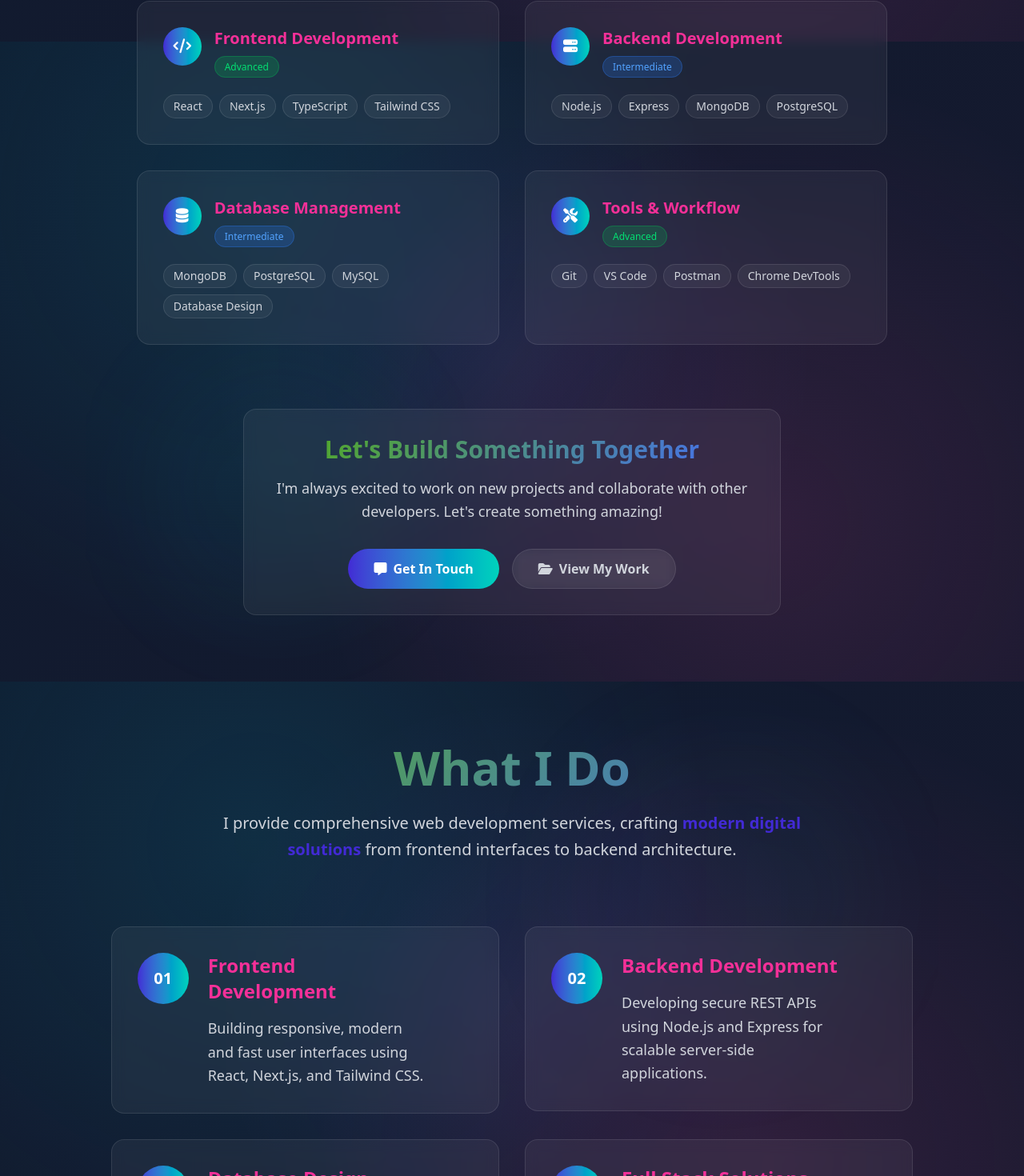
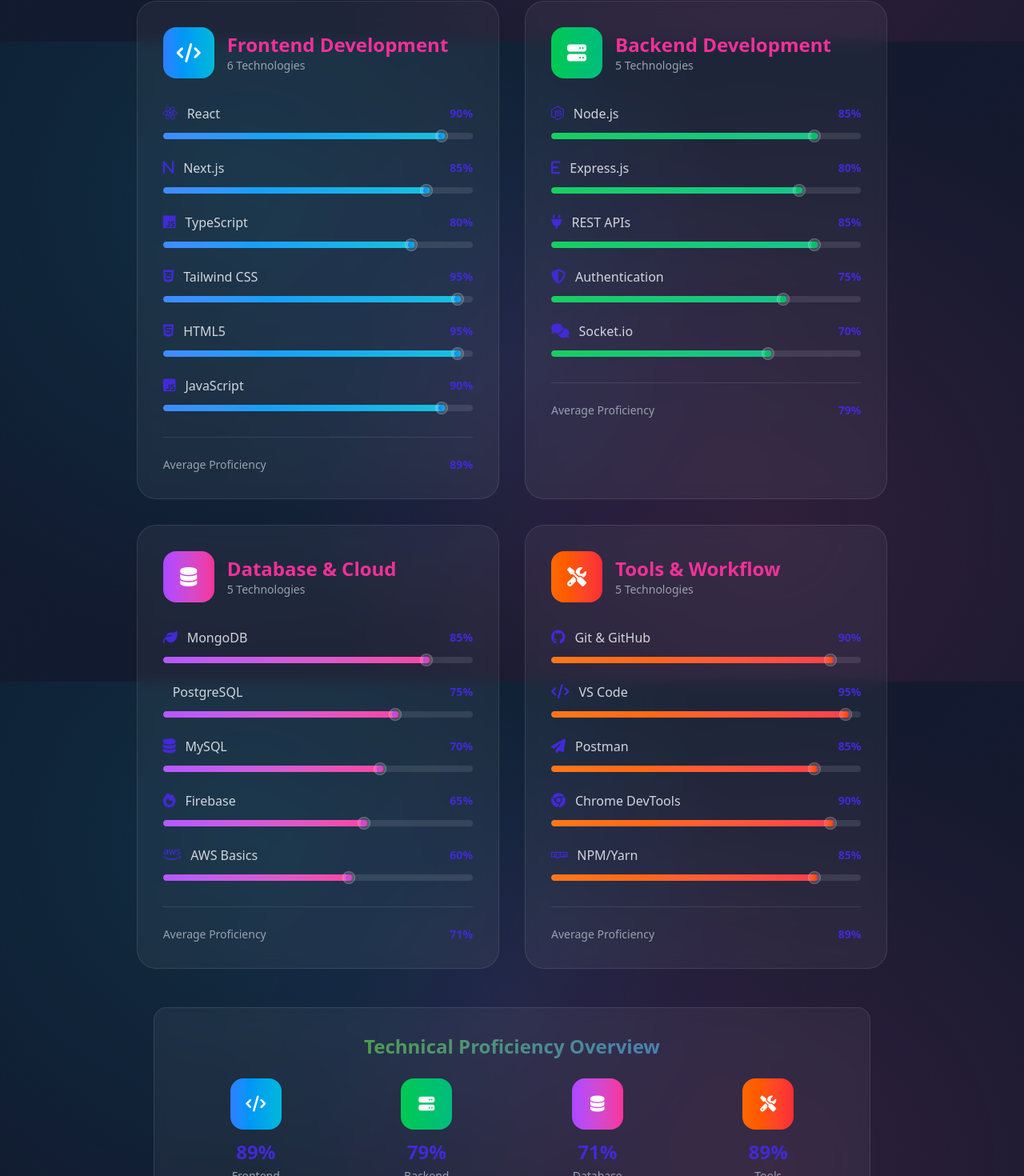
Before and after one commit to Azizul-haque1/my-portfolio, a React (Vite) app: page / in a window 1280 px wide. Shown: the part 3148-4618 px from the top of the page at 80% size. Built offline with nearby package versions, Linux system fonts and the light colour scheme.

Commit message:
skill section update

```diff
--- a/src/components/About.jsx
+++ b/src/components/About.jsx
@@ -16,28 +16,53 @@
 
     const skills = [
         {
-            name: "Frontend Development",
-            level: "Advanced",
-            technologies: ["React", "Next.js", "TypeScript", "Tailwind CSS"],
-            icon: "fa-solid fa-code"
+            category: "Frontend Development",
+            color: "from-blue-500 to-cyan-500",
+            icon: "fa-solid fa-code",
+            skills: [
+                { name: "React", level: 90, icon: "fa-brands fa-react" },
+                { name: "Next.js", level: 85, icon: "fa-solid fa-n" },
+                { name: "TypeScript", level: 80, icon: "fa-brands fa-js" },
+                { name: "Tailwind CSS", level: 95, icon: "fa-brands fa-css3-alt" },
+                { name: "HTML5", level: 95, icon: "fa-brands fa-html5" },
+                { name: "JavaScript", level: 90, icon: "fa-brands fa-js-square" }
+            ]
         },
         {
-            name: "Backend Development",
-            level: "Intermediate",
-            technologies: ["Node.js", "Express", "MongoDB", "PostgreSQL"],
-            icon: "fa-solid fa-server"
+            category: "Backend Development",
+            color: "from-green-500 to-emerald-500",
+            icon: "fa-solid fa-server",
+            skills: [
+                { name: "Node.js", level: 85, icon: "fa-brands fa-node-js" },
+                { name: "Express.js", level: 80, icon: "fa-solid fa-e" },
+                { name: "REST APIs", level: 85, icon: "fa-solid fa-plug" },
+                { name: "Authentication", level: 75, icon: "fa-solid fa-shield-halved" },
+                { name: "Socket.io", level: 70, icon: "fa-solid fa-comments" }
+            ]
         },
         {
-            name: "Database Management",
-            level: "Intermediate",
-            technologies: ["MongoDB", "PostgreSQL", "MySQL", "Database Design"],
-            icon: "fa-solid fa-database"
+            category: "Database & Cloud",
+            color: "from-purple-500 to-pink-500",
+            icon: "fa-solid fa-database",
+            skills: [
+                { name: "MongoDB", level: 85, icon: "fa-solid fa-leaf" },
+                { name: "PostgreSQL", level: 75, icon: "fa-solid fa-elephant" },
+                { name: "MySQL", level: 70, icon: "fa-solid fa-database" },
+                { name: "Firebase", level: 65, icon: "fa-solid fa-fire" },
+                { name: "AWS Basics", level: 60, icon: "fa-brands fa-aws" }
+            ]
         },
         {
-            name: "Tools & Workflow",
-            level: "Advanced",
-            technologies: ["Git", "VS Code", "Postman", "Chrome DevTools"],
-            icon: "fa-solid fa-tools"
+            category: "Tools & Workflow",
+            color: "from-orange-500 to-red-500",
+            icon: "fa-solid fa-tools",
+            skills: [
+                { name: "Git & GitHub", level: 90, icon: "fa-brands fa-github" },
+                { name: "VS Code", level: 95, icon: "fa-solid fa-code" },
+                { name: "Postman", level: 85, icon: "fa-solid fa-paper-plane" },
+                { name: "Chrome DevTools", level: 90, icon: "fa-brands fa-chrome" },
+                { name: "NPM/Yarn", level: 85, icon: "fa-brands fa-npm" }
+            ]
         }
     ];
 
@@ -222,58 +247,137 @@
                             Skills & Technologies
                         </h3>
                         <p className="text-gray-300 text-lg max-w-2xl mx-auto">
-                            Technologies I'm currently working with and continuously learning
+                            My technical expertise across different areas of web development
                         </p>
                     </motion.div>
 
                     <div className="grid md:grid-cols-2 gap-8">
-                        {skills.map((skill, index) => (
+                        {skills.map((category, categoryIndex) => (
                             <motion.div
-                                key={index}
+                                key={categoryIndex}
                                 initial={{ opacity: 0, y: 30 }}
                                 whileInView={{ opacity: 1, y: 0 }}
-                                transition={{ duration: 0.6, delay: index * 0.1 }}
+                                transition={{ duration: 0.6, delay: categoryIndex * 0.1 }}
                                 className="group"
                             >
-                                <div className="p-8 rounded-2xl bg-white/5 backdrop-blur-sm border border-white/10
-                                              hover:bg-white/10 hover:border-primary/20 transition-all duration-300 h-full">
+                                <div className="p-8 rounded-3xl bg-white/5 backdrop-blur-sm border border-white/10
+                                              hover:bg-white/8 hover:border-primary/20 transition-all duration-500 h-full">
 
-                                    <div className="flex items-start gap-4 mb-6">
-                                        <div className="w-12 h-12 rounded-full bg-gradient-to-r from-primary to-accent
-                                                      flex items-center justify-center text-white group-hover:scale-110
-                                                      transition-transform duration-300">
-                                            <i className={`${skill.icon} text-lg`}></i>
+                                    {/* Category Header */}
+                                    <div className="flex items-center gap-4 mb-8">
+                                        <div className={`w-16 h-16 rounded-2xl bg-gradient-to-r ${category.color}
+                                                      flex items-center justify-center text-white text-2xl
+                                                      group-hover:scale-110 transition-transform duration-300`}>
+                                            <i className={category.icon}></i>
                                         </div>
-                                        <div className="flex-1">
-                                            <h4 className="text-xl font-semibold text-secondary mb-2 group-hover:text-gradient
+                                        <div>
+                                            <h4 className="text-2xl font-bold text-secondary group-hover:text-gradient
                                                          transition-all duration-300">
-                                                {skill.name}
+                                                {category.category}
                                             </h4>
-                                            <span className={`px-3 py-1 rounded-full text-xs font-medium ${
-                                                skill.level === 'Advanced' ? 'bg-green-500/20 text-green-400 border border-green-500/30' :
-                                                'bg-blue-500/20 text-blue-400 border border-blue-500/30'
-                                            }`}>
-                                                {skill.level}
-                                            </span>
+                                            <p className="text-gray-400 text-sm">
+                                                {category.skills.length} Technologies
+                                            </p>
                                         </div>
                                     </div>
 
-                                    <div className="flex flex-wrap gap-2">
-                                        {skill.technologies.map((tech, techIndex) => (
-                                            <span
-                                                key={techIndex}
-                                                className="px-3 py-1 bg-white/5 text-gray-300 rounded-full text-sm border border-white/10
-                                                         group-hover:bg-primary/10 group-hover:text-primary group-hover:border-primary/20
-                                                         transition-all duration-300"
+                                    {/* Skills List with Progress Bars */}
+                                    <div className="space-y-6">
+                                        {category.skills.map((skill, skillIndex) => (
+                                            <motion.div
+                                                key={skillIndex}
+                                                initial={{ opacity: 0, x: -20 }}
+                                                whileInView={{ opacity: 1, x: 0 }}
+                                                transition={{ duration: 0.5, delay: (categoryIndex * 0.1) + (skillIndex * 0.05) }}
+                                                className="group/skill"
                                             >
-                                                {tech}
+                                                {/* Skill Name and Percentage */}
+                                                <div className="flex items-center justify-between mb-3">
+                                                    <div className="flex items-center gap-3">
+                                                        <i className={`${skill.icon} text-primary text-lg`}></i>
+                                                        <span className="text-gray-300 font-medium group-hover/skill:text-secondary
+                                                                       transition-colors duration-300">
+                                                            {skill.name}
+                                                        </span>
+                                                    </div>
+                                                    <span className="text-primary font-bold text-sm">
+                                                        {skill.level}%
+                                                    </span>
+                                                </div>
+
+                                                {/* Progress Bar */}
+                                                <div className="relative">
+                                                    <div className="w-full h-2 bg-white/10 rounded-full overflow-hidden">
+                                                        <motion.div
+                                                            initial={{ width: 0 }}
+                                                            whileInView={{ width: `${skill.level}%` }}
+                                                            transition={{ duration: 1.5, delay: (categoryIndex * 0.2) + (skillIndex * 0.1), ease: "easeOut" }}
+                                                            className={`h-full bg-gradient-to-r ${category.color} rounded-full relative`}
+                                                        >
+                                                            {/* Glow Effect */}
+                                                            <div className="absolute inset-0 bg-white/20 rounded-full animate-pulse"></div>
+                                                        </motion.div>
+                                                    </div>
+
+                                                    {/* Skill Level Indicator */}
+                                                    <motion.div
+                                                        initial={{ scale: 0 }}
+                                                        whileInView={{ scale: 1 }}
+                                                        transition={{ duration: 0.5, delay: (categoryIndex * 0.2) + (skillIndex * 0.1) + 1 }}
+                                                        className="absolute -top-1 bg-white/10 backdrop-blur-sm border border-white/20
+                                                                 rounded-full w-4 h-4 flex items-center justify-center"
+                                                        style={{ left: `calc(${skill.level}% - 8px)` }}
+                                                    >
+                                                        <div className={`w-2 h-2 bg-gradient-to-r ${category.color} rounded-full`}></div>
+                                                    </motion.div>
+                                                </div>
+                                            </motion.div>
+                                        ))}
+                                    </div>
+
+                                    {/* Category Stats */}
+                                    <div className="mt-8 pt-6 border-t border-white/10">
+                                        <div className="flex justify-between items-center text-sm">
+                                            <span className="text-gray-400">Average Proficiency</span>
+                                            <span className="text-primary font-bold">
+                                                {Math.round(category.skills.reduce((acc, skill) => acc + skill.level, 0) / category.skills.length)}%
                                             </span>
-                                        ))}
+                                        </div>
                                     </div>
                                 </div>
                             </motion.div>
                         ))}
                     </div>
+
+                    {/* Overall Skills Summary */}
+                    <motion.div
+                        initial={{ opacity: 0, y: 30 }}
+                        whileInView={{ opacity: 1, y: 0 }}
+                        transition={{ duration: 0.6, delay: 0.4 }}
+                        className="mt-12 text-center"
+                    >
+                        <div className="max-w-4xl mx-auto p-8 rounded-2xl bg-white/5 backdrop-blur-sm border border-white/10">
+                            <h4 className="text-2xl font-bold text-gradient mb-6">
+                                Technical Proficiency Overview
+                            </h4>
+
+                            <div className="grid grid-cols-2 md:grid-cols-4 gap-6">
+                                {skills.map((category, index) => {
+                                    const avgLevel = Math.round(category.skills.reduce((acc, skill) => acc + skill.level, 0) / category.skills.length);
+                                    return (
+                                        <div key={index} className="text-center">
+                                            <div className={`w-16 h-16 mx-auto mb-3 rounded-2xl bg-gradient-to-r ${category.color}
+                                                          flex items-center justify-center text-white text-xl`}>
+                                                <i className={category.icon}></i>
+                                            </div>
+                                            <div className="text-2xl font-bold text-primary mb-1">{avgLevel}%</div>
+                                            <div className="text-sm text-gray-400">{category.category.split(' ')[0]}</div>
+                                        </div>
+                                    );
+                                })}
+                            </div>
+                        </div>
+                    </motion.div>
                 </div>
 
                 {/* Call to Action */}
```
